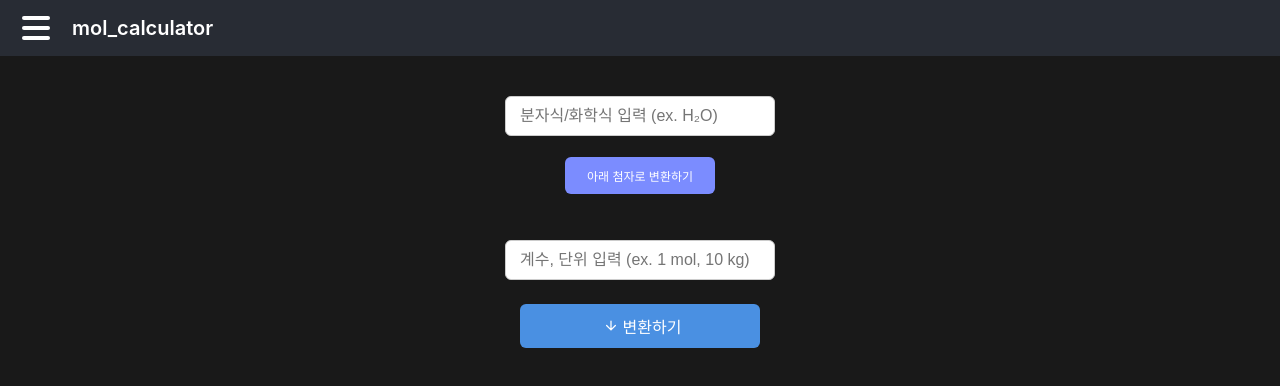
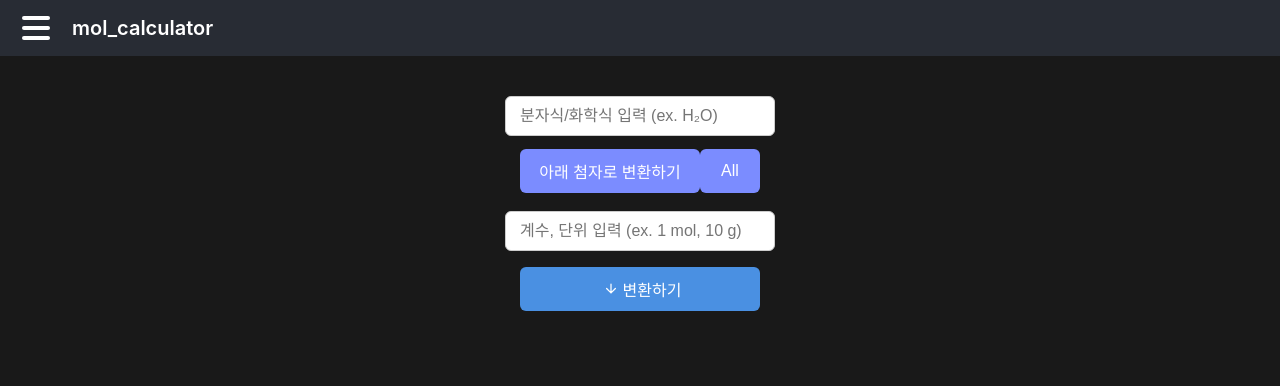
Before and after one commit to so0sora/Mol_calculator, a React (Create React App) app: page / in a window 1280 px wide. Shown: the top 386 px of the page. Built offline with nearby package versions, Linux system fonts and the light colour scheme.

Commit message:
add a lot of things

```diff
--- a/package.json
+++ b/package.json
@@ -4,6 +4,7 @@
     "build": "react-scripts build",
     "test": "react-scripts test",
     "eject": "react-scripts eject",
+    "predeploy": "npm run build",
     "deploy": "gh-pages -d build"
   },
   "name": "mol_calculator",
--- a/src/App.css
+++ b/src/App.css
@@ -167,6 +167,14 @@
   margin-top: 40px; /* 원하는 만큼 값을 줄여 위로 올릴 수 있음 */
 }
 
+.input-area {
+  display: flex;
+  flex-direction: column;
+  align-items: center;
+  margin-bottom: 32px;
+  width: 100%;
+}
+
 .text-input {
   width: 240px;
   padding: 10px 14px;
@@ -174,24 +182,42 @@
   border-radius: 6px;
   border: 1px solid #ccc;
   outline: none;
+  margin-bottom: 8px;
+}
+
+.subscript-btn-row {
+  display: flex;
+  gap: 0;
+  width: 240px;
+  margin-bottom: 8px;
 }
 
 .subscript-btn {
-  width: 150px;
   padding: 10px 14px;
-  font-size: 12px;
+  font-size: 16px;
   border-radius: 6px;
   border: none;
   background: #7b8cff;
   color: #fff;
   cursor: pointer;
   margin-top: 5px;
-  margin-bottom: 30px; /* 아래에 빈 공간 추가*/
+  margin-bottom: 10px;
   transition: background 0.2s;
 }
 
 .subscript-btn:hover {
   background: #5a6edc;
+}
+
+/* 아래 첨자로 변환하기 버튼: 180px, ALL 버튼: 60px (합 240px) */
+.subscript-btn.convert {
+  width: 180px;
+}
+
+.subscript-btn.all {
+  width: 60px;
+  padding-left: 0;
+  padding-right: 0;
 }
 
 .convert-btn {
@@ -222,3 +248,9 @@
   -webkit-backdrop-filter: blur(4px);
   backdrop-filter: blur(4px);
 }
+
+.output-area {
+  margin-top: 0;
+  width: 100%;
+  min-height: 80px;
+}
--- a/src/App.tsx
+++ b/src/App.tsx
@@ -2,6 +2,7 @@ import React, { useState } from 'react';
 import './App.css';
 import { Calculate, SubscriptConverter } from './ExtraFunction';
 import atomDataJson from './atom.json';
+import Result from './Result';
 
 type AtomDataType = {
   [key: string]: {
@@ -15,7 +16,7 @@ const atomData: AtomDataType = atomDataJson as AtomDataType;
 function App() {
   const [sideMenuOpen, setSideMenuOpen] = useState(false);
   const [inputValue, setInputValue] = useState(''); /* inputValue는 입력받은 분자식/화학식*/
-  const [inputValue2, setInputValue2] = useState(''); /* inputValue는 입력받은 계수와 단위위*/
+  const [inputValue2, setInputValue2] = useState(''); // 계수와 단위 입력값
   const [parsedAtoms, setParsedAtoms] = useState<{ symbol: string, count: number }[]>([]); // 결과 저장용
   const [error, setError] = useState<string | null>(null); // 오류 메시지 상태 추가
 
@@ -30,6 +31,15 @@ function App() {
   // 변환 버튼 클릭 시 결과 저장
   const handleConvert = () => {
     setError(null); // 이전 오류 초기화
+
+    // 단위 체크
+    const allowedUnits = ['mol', 'g', 'kg', 'L', 'g/mol', 'L/mol', 'NA']; //순서대로 몰, 분자량(화학식량),
+    if (unit && !allowedUnits.includes(unit)) {
+      setParsedAtoms([]);
+      setError(`지원되지 않는 단위입니다: ${unit}`);
+      return;
+    }
+
     // 분자식에서 원소 기호 추출 (아래첨자 포함)
     const regex = /([A-Z][a-z]?)/g;
     const symbols = inputValue.match(regex) || [];
@@ -42,6 +52,21 @@ function App() {
     const result = Calculate.parseMolecule(inputValue);
     setParsedAtoms(result);
   };
+
+  // 계수와 단위를 분리하는 함수
+  const parseAmountUnit = (value: string) => {
+    // 맨 앞에서 연속된 숫자(소수 포함)만 계수로, 나머지는 모두 단위로 처리
+    const match = value.trim().match(/^(\d+(?:\.\d+)?)(.*)$/);
+    if (match) {
+      return {
+        amount: Number(match[1]),
+        unit: match[2].trim() || ''
+      };
+    }
+    return { amount: null, unit: '' };
+  };
+
+  const { amount, unit } = parseAmountUnit(inputValue2);
 
   return (
     <div className="App">
@@ -92,69 +117,53 @@ function App() {
       {/* 본문 영역 */}
       <div className="main-content">
         <div className="center-box">
-
-          <input /* 분자식을 입력받는 텍스트 박스 */
+          {/* 인풋 영역 */}
+          <div className="input-area">
+            <input
               type="text"
               className="text-input"
               placeholder="분자식/화학식 입력 (ex. H₂O)"
               value={inputValue}
               onChange={e => setInputValue(e.target.value)}
             />
-          <button className="subscript-btn" onClick={handleSubscript}>
+
+            <div style={{ display: 'flex', gap: 0, marginBottom: '8px' }}>
+              <button className="subscript-btn convert" onClick={() => setInputValue(SubscriptConverter.toSubscriptLastChar(inputValue))}>
                 아래 첨자로 변환하기
               </button>
-          <input /* 계수와 단위를 입력받는 텍스트 박스*/
+              <button className="subscript-btn all" onClick={() => setInputValue(SubscriptConverter.toSubscriptAll(inputValue))}>
+                All
+              </button>
+            </div>
+
+            <input
               type="text"
               className="text-input"
-            placeholder="계수, 단위 입력 (ex. 1 mol, 10 kg)"
+              placeholder="계수, 단위 입력 (ex. 1 mol, 10 g)"
               value={inputValue2}
               onChange={e => setInputValue2(e.target.value)}
             />
+            {inputValue2 && (
+              <div style={{ marginTop: '12px', color: '#fff' }}>
+                계수: {amount !== null ? amount : '-'} / 단위: {unit || '-'}
+              </div>
+            )}
             <button className="convert-btn" onClick={handleConvert} aria-label="변환">
               <svg width="24" height="15" viewBox="0 0 24 24" fill="none">
                 <path d="M12 5v14M12 19l7-7M12 19l-7-7" stroke="#fff" strokeWidth="2" strokeLinecap="round" strokeLinejoin="round"/>
               </svg>
               변환하기
             </button>
-          {/* 오류 메시지 출력 */}
             {error && (
               <div style={{ color: 'red', marginTop: '12px', fontWeight: 'bold' }}>
                 {error}
               </div>
             )}
-          {/* 결과 출력 예시 */}
-          {parsedAtoms.length > 0 && (
-            <div style={{ marginTop: '16px', color: '#fff' }}>
-              {parsedAtoms.map((atom, idx) => (
-                <div key={idx}>
-                  {atom.symbol} {atom.count}개 (원자량: {atomData[atom.symbol]?.atomic_mass ?? '-'})
           </div>
-              ))}
-
-              {/* 분자량/화학식량 계산 식 및 결과 출력 */}
-              <div style={{ marginTop: '12px', fontWeight: 'bold' }}>
-                분자량(화학식량):<br />
-                {/* 계산식 */}
-                {parsedAtoms
-                  .map(atom => {
-                    const mass = atomData[atom.symbol]?.atomic_mass ?? 0;
-                    return `${atom.count}×${mass}`;
-                  })
-                  .join(' + ')
-                }
-                <br />
-                = {
-                  parsedAtoms
-                    .reduce(
-                      (sum, atom) =>
-                        sum + ((atomData[atom.symbol]?.atomic_mass ?? 0) * atom.count),
-                      0
-                    )
-                    .toFixed(3)
-                }
+          {/* 아웃풋 영역 */}
+          <div className="output-area">
+            <Result parsedAtoms={parsedAtoms} amount={amount} unit={unit} />
           </div>
-            </div>
-          )}
         </div>
       </div>
 
--- a/src/ExtraFunction.ts
+++ b/src/ExtraFunction.ts
@@ -30,6 +30,12 @@ export class SubscriptConverter {
         '9': '₉'
     };
 
+    // 모든 숫자를 아래첨자로 변환
+    public static toSubscriptAll(input: string): string {
+        return input.replace(/[0-9]/g, (digit) => SubscriptConverter.subscriptDigits[digit]);
+    }
+
+    // 기존: 마지막 문자만 변환
     public static toSubscriptLastChar(input: string): string {
         if (input.length === 0) return input;
         const last = input[input.length - 1];
--- /dev/null
+++ b/src/Result.tsx
@@ -0,0 +1,64 @@
+import React from 'react';
+import atomDataJson from './atom.json';
+
+type AtomDataType = {
+  [key: string]: {
+    symbol: string;
+    atomic_mass: number;
+  };
+};
+
+const atomData: AtomDataType = atomDataJson as AtomDataType;
+
+interface ResultProps {
+  parsedAtoms: { symbol: string; count: number }[];
+  amount?: number | null;
+  unit?: string;
+}
+
+const Result: React.FC<ResultProps> = ({ parsedAtoms, amount, unit }) => {
+  if (!parsedAtoms || parsedAtoms.length === 0) return null;
+
+  const formula = parsedAtoms
+    .map(atom => {
+      const mass = atomData[atom.symbol]?.atomic_mass ?? 0;
+      return `${atom.count}×${mass}`;
+    })
+    .join(' + ');
+
+  const total = parsedAtoms
+    .reduce(
+      (sum, atom) =>
+        sum + ((atomData[atom.symbol]?.atomic_mass ?? 0) * atom.count),
+      0
+    );
+
+  // kg 단위 입력 시 g으로 변환하여 계산
+  const isKg = unit === 'kg' && amount && total > 0;
+  const isG = unit === 'g' && amount && total > 0;
+  const amountInG = isKg ? amount * 1000 : amount;
+
+  return (
+    <div style={{ marginTop: '16px', color: '#fff' }}>
+      {parsedAtoms.map((atom, idx) => (
+        <div key={idx}>
+          {atom.symbol} {atom.count}개 (원자량: {atomData[atom.symbol]?.atomic_mass ?? '-'})
+        </div>
+      ))}
+      <div style={{ marginTop: '12px', fontWeight: 'bold' }}>
+        분자량(화학식량): {formula}
+        <br />
+        = {total.toFixed(3)}
+      </div>
+      {/* kg 또는 g → mol 변환식 및 결과 */}
+      {(isKg || isG) && (
+        <div style={{ marginTop: '12px', fontWeight: 'bold', color: isKg ? '#ffe082' : '#b2ffb2' }}>
+          몰 수 계산: {amountInG}g ÷ {total.toFixed(3)}g/mol <br />
+          = {(amountInG && total > 0 ? (amountInG / total).toFixed(4) : '-')} mol
+        </div>
+      )}
+    </div>
+  );
+};
+
+export default Result;
```
Lines whose indentation alone changed are shown as unchanged.
